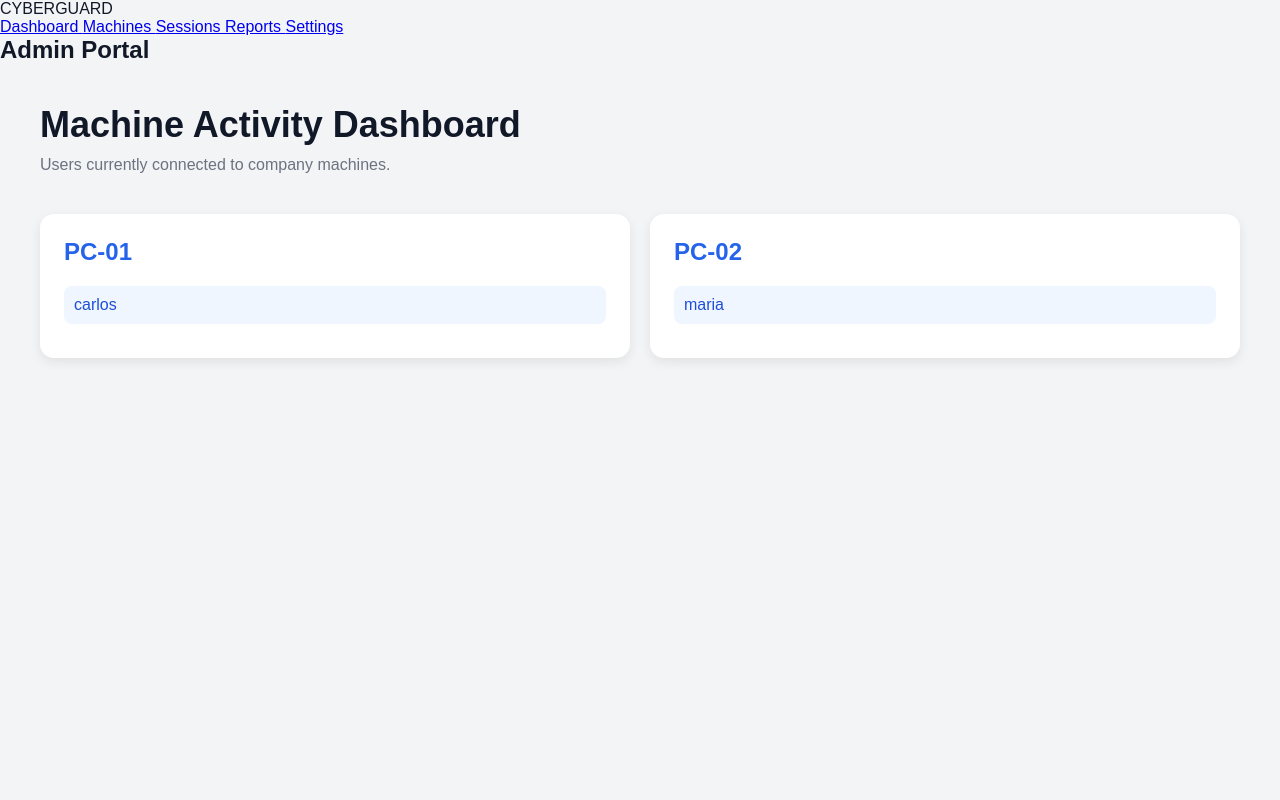
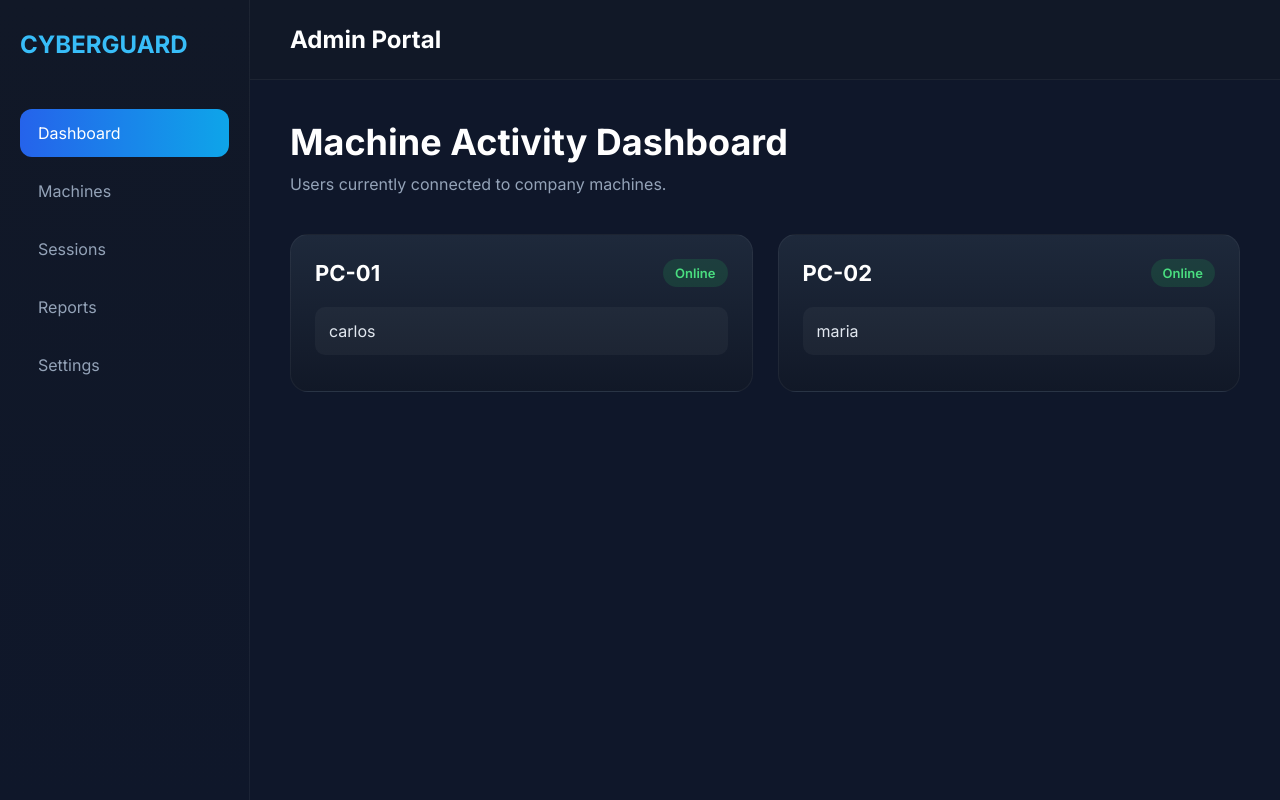
Before and after one commit to HarolTorrado73/login-report-system, a Flask app: page / in a window 1280 px wide. Run offline with Flask 3, Linux system fonts and the light colour scheme.

Commit message:
Implement modern cybersecurity dashboard interface

```diff
--- a/app/static/css/style.css
+++ b/app/static/css/style.css
@@ -5,25 +5,101 @@
 }
 
 body {
-    font-family: Arial, sans-serif;
-    background-color: #f3f4f6;
-    color: #111827;
+    display: flex;
+    min-height: 100vh;
+    font-family: 'Inter', sans-serif;
+    background-color: #0f172a;
+    color: white;
 }
 
-.navbar {
-    background-color: #111827;
-    color: white;
-    padding: 20px 40px;
+/* SIDEBAR */
+
+.sidebar {
+    width: 250px;
+    background: linear-gradient(
+        180deg,
+        #111827,
+        #0f172a
+    );
+
+    border-right: 1px solid rgba(255,255,255,0.05);
+
+    padding: 30px 20px;
 }
 
-.logo {
-    font-size: 22px;
-    font-weight: bold;
+.sidebar-logo {
+    font-size: 24px;
+    font-weight: 700;
+    margin-bottom: 50px;
+    color: #38bdf8;
 }
+
+.sidebar-menu {
+    display: flex;
+    flex-direction: column;
+    gap: 10px;
+}
+
+.sidebar-menu a {
+    text-decoration: none;
+    color: #94a3b8;
+
+    padding: 14px 18px;
+    border-radius: 12px;
+
+    transition: 0.2s;
+}
+
+.sidebar-menu a:hover {
+    background-color: rgba(59,130,246,0.15);
+    color: white;
+}
+
+.sidebar-menu .active {
+    background: linear-gradient(
+        90deg,
+        #2563eb,
+        #0ea5e9
+    );
+
+    color: white;
+}
+
+/* MAIN */
+
+.app-container {
+    flex: 1;
+    display: flex;
+    flex-direction: column;
+}
+
+/* TOPBAR */
+
+.topbar {
+    height: 80px;
+
+    display: flex;
+    align-items: center;
+    justify-content: space-between;
+
+    padding: 0 40px;
+
+    border-bottom: 1px solid rgba(255,255,255,0.05);
+
+    background-color: #111827;
+}
+
+.topbar h2 {
+    font-size: 24px;
+}
+
+/* CONTENT */
 
 .main-content {
     padding: 40px;
 }
+
+/* HEADER */
 
 .dashboard-header {
     margin-bottom: 40px;
@@ -35,38 +111,94 @@
 }
 
 .dashboard-header p {
-    color: #6b7280;
+    color: #94a3b8;
 }
+
+/* GRID */
 
 .machines-grid {
     display: grid;
-    grid-template-columns: repeat(auto-fit, minmax(300px, 1fr));
-    gap: 20px;
+
+    grid-template-columns: repeat(
+        auto-fit,
+        minmax(320px, 1fr)
+    );
+
+    gap: 25px;
 }
 
+/* CARD */
+
 .machine-card {
-    background-color: white;
-    border-radius: 14px;
+    background: linear-gradient(
+        180deg,
+        #1e293b,
+        #111827
+    );
+
+    border: 1px solid rgba(255,255,255,0.05);
+
+    border-radius: 18px;
+
     padding: 24px;
-    box-shadow: 0 4px 12px rgba(0, 0, 0, 0.08);
+
+    transition: 0.2s;
 }
 
+.machine-card:hover {
+    transform: translateY(-4px);
+
+    border-color: rgba(59,130,246,0.3);
+}
+
+/* CARD HEADER */
+
 .card-header {
+    display: flex;
+    justify-content: space-between;
+    align-items: center;
+
     margin-bottom: 20px;
 }
 
 .card-header h2 {
-    color: #2563eb;
+    font-size: 22px;
 }
+
+/* STATUS */
+
+.status {
+    background-color: rgba(34,197,94,0.15);
+
+    color: #4ade80;
+
+    padding: 6px 12px;
+
+    border-radius: 999px;
+
+    font-size: 13px;
+    font-weight: 600;
+}
+
+/* USERS */
 
 .users-list {
     list-style: none;
 }
 
 .users-list li {
-    background-color: #eff6ff;
-    color: #1d4ed8;
-    padding: 10px;
-    border-radius: 8px;
-    margin-bottom: 10px;
+    background-color: rgba(255,255,255,0.04);
+
+    padding: 14px;
+    border-radius: 10px;
+
+    margin-bottom: 12px;
+
+    color: #e2e8f0;
 }
+
+/* EMPTY */
+
+.empty-message {
+    color: #94a3b8;
+}
--- a/app/templates/index.html
+++ b/app/templates/index.html
@@ -18,7 +18,13 @@
         <div class="machine-card">
 
             <div class="card-header">
+
                 <h2>{{ machine }}</h2>
+
+                <span class="status">
+                    Online
+                </span>
+
             </div>
 
             <div class="card-body">
@@ -33,7 +39,9 @@
 
                 {% else %}
 
-                    <p>No active users.</p>
+                <p class="empty-message">
+                    No active users.
+                </p>
 
                 {% endif %}
 
```
